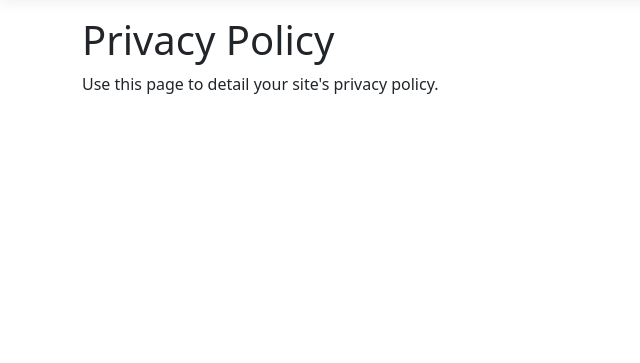
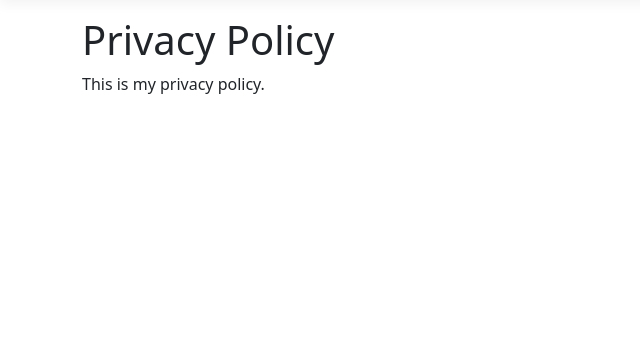
Before and after one commit to BayWinner505/Apex, an ASP.NET Core app: page /Privacy in a window 1280 px wide. Shown: the part 57-420 px from the top of the page, without its empty margins (0-640 px from the left). Run offline with ASP.NET Core 8, Linux system fonts and the light colour scheme; style sheets or scripts are compiled from the project's sources.

Commit message:
updated privicy

```diff
--- a/Apex.Events/Pages/Privacy.cshtml
+++ b/Apex.Events/Pages/Privacy.cshtml
@@ -5,4 +5,4 @@
 }
 <h1>@ViewData["Title"]</h1>
 
-<p>Use this page to detail your site's privacy policy.</p>
+<p>This is my privacy policy.</p>
```
